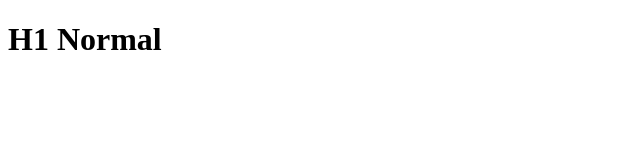
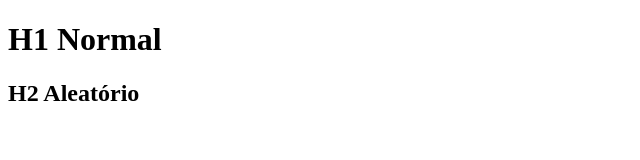
Before and after one commit to eduaedobraatzsilva/dudu_repositorio, a plain HTML site: page 0508.html in a window 1280 px wide. Shown: the whole page, without its empty margins (0-640 px from the left). Drawn offline with Linux system fonts and the light colour scheme.

Commit message:
coloquei um h2

```diff
--- a/0508.html
+++ b/0508.html
@@ -7,5 +7,6 @@
 </head>
 <body>
     <h1>H1 Normal</h1>
+    <h2>H2 Aleatório</h2>
 </body>
 </html>
```
